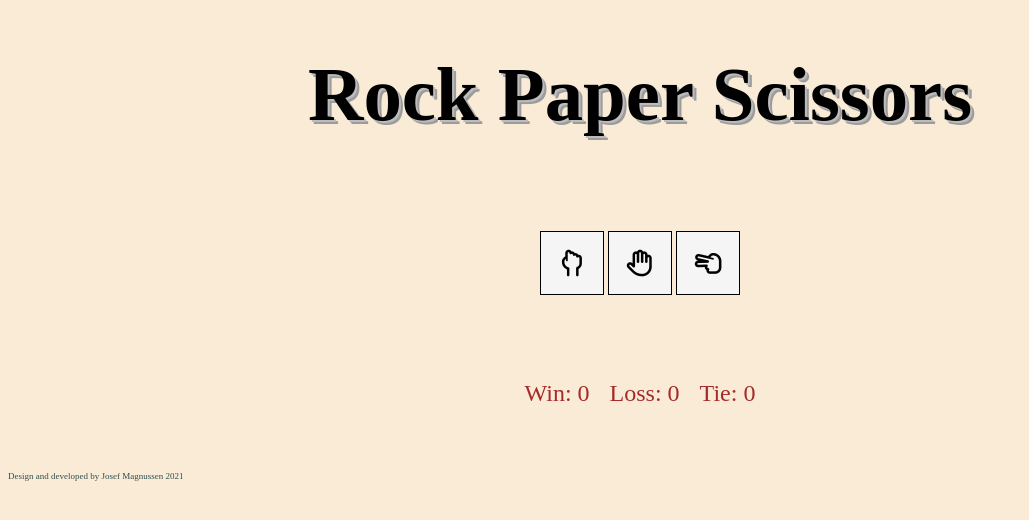
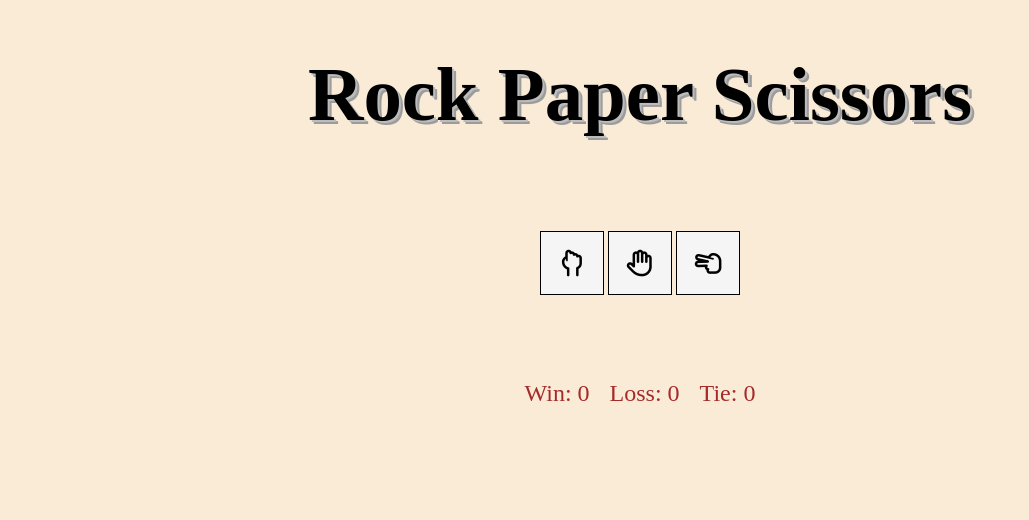
Before and after one commit to Sodori/RPC_TheGame, a plain HTML site: page index.html in a window 1280 px wide. Shown: the whole page, without its empty margins (0-1029 px from the left). Drawn offline with Linux system fonts and the light colour scheme.

Commit message:
more tweaking

```diff
--- a/index.html
+++ b/index.html
@@ -32,7 +32,7 @@
         </div>
     </div>
 
-    <p class="footer">Design and developed by Josef Magnussen 2021</p>
+    <p class="footer" style="display: none;">Design and developed by Josef Magnussen 2021</p>
     <script src="assets/js/script.js"></script>
 </body>
 </html>
```
